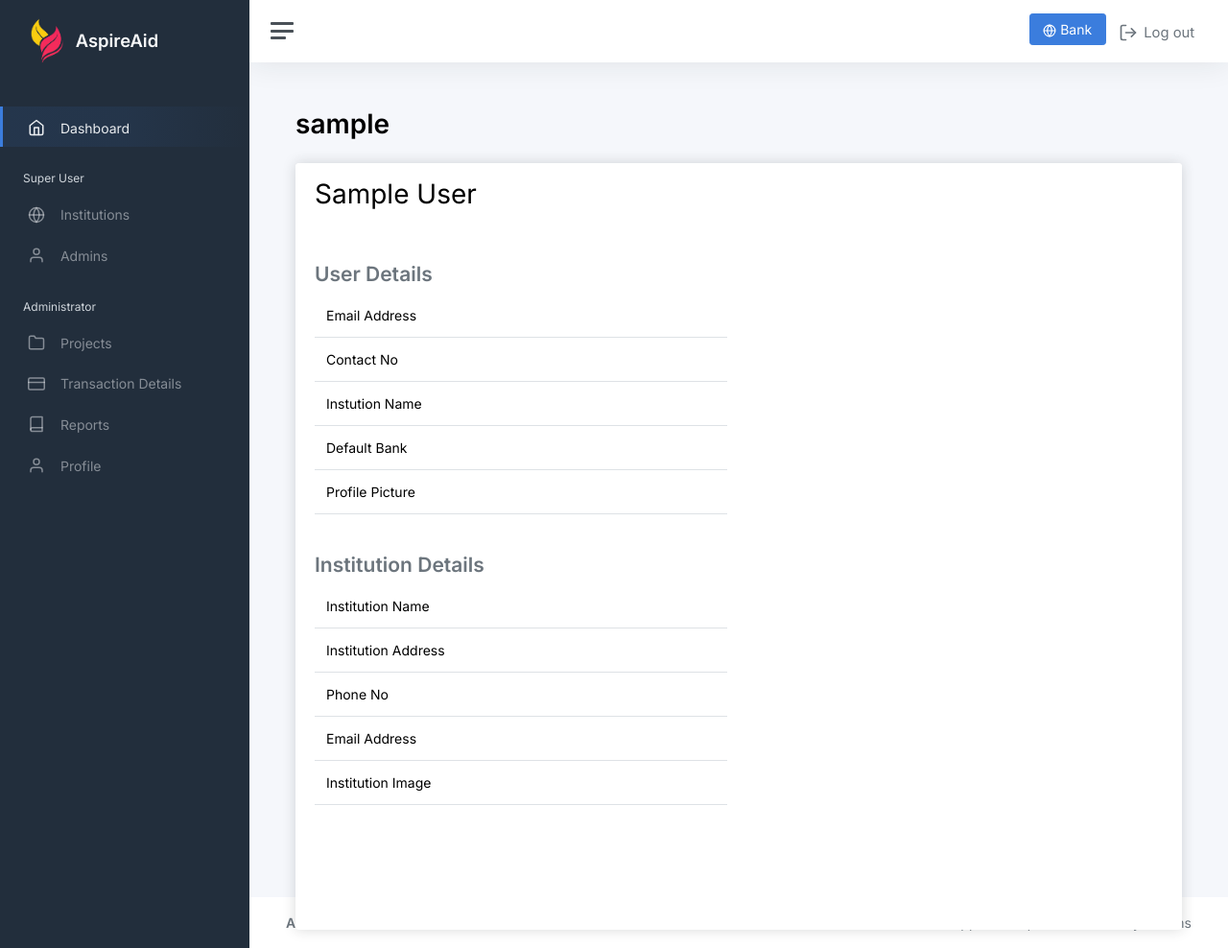
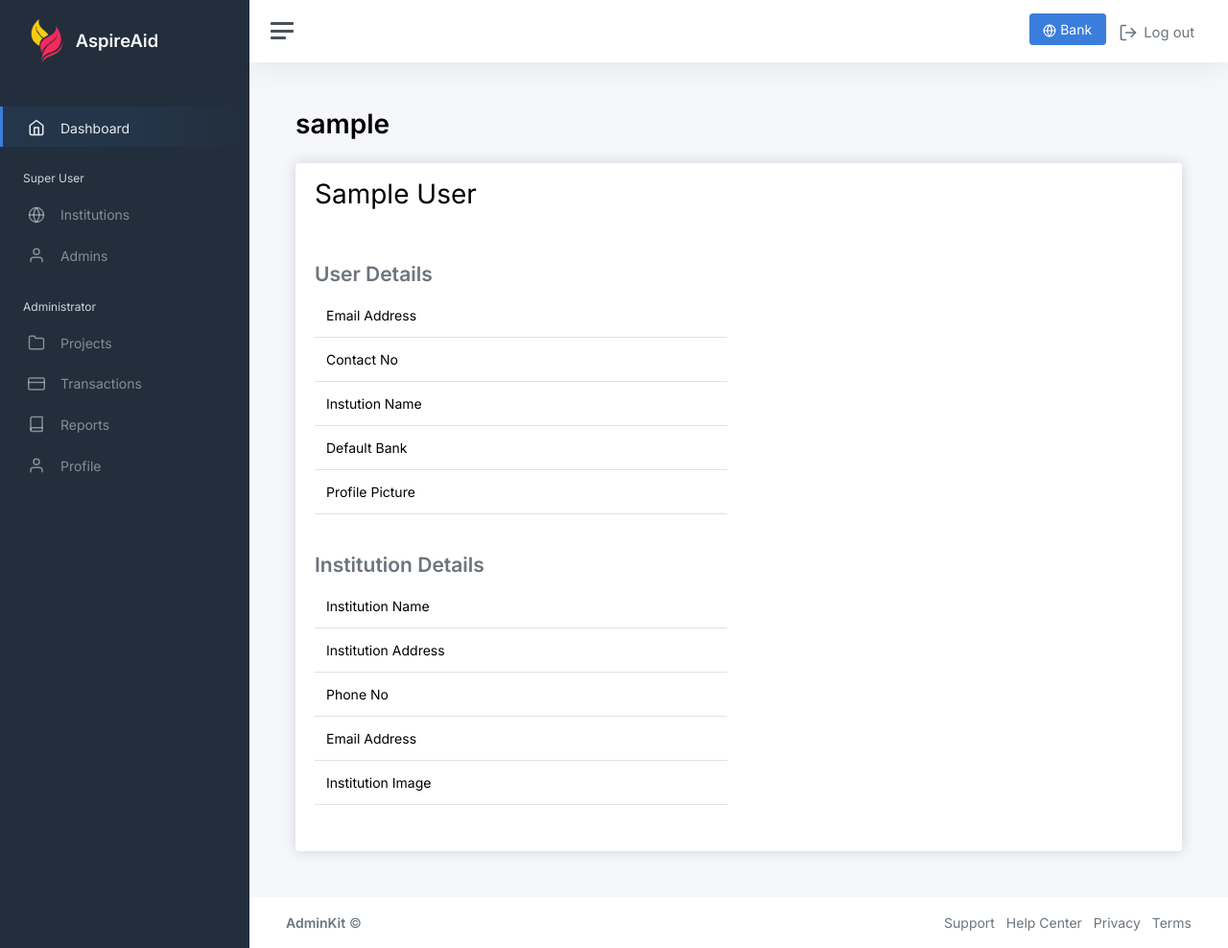
Before and after one commit to anoopksurendran1112/AspireAid, a Django app: page /administrator/profile/ in a window 1280 px wide. Shown: the whole page at 96% size. Run offline with Django 4.2, Linux system fonts and the light colour scheme; the visitor is signed in with stand-in values (Sample User, id 1); some libraries are stand-ins or nearby versions.

Commit message:
Minor update

```diff
--- a/adminModule/templates/admin-dashboard.html
+++ b/adminModule/templates/admin-dashboard.html
@@ -127,7 +127,7 @@
 					<li class="sidebar-item">
 						<a class="sidebar-link" href="/administrator/all-transactions/">
                             <i class="align-middle" data-feather="credit-card"></i>
-                            <span class="align-middle">Transaction Details</span>
+                            <span class="align-middle">Transactions</span>
                         </a>
 					</li>
 					<li class="sidebar-item">
--- a/adminModule/templates/admin-profile.html
+++ b/adminModule/templates/admin-profile.html
@@ -5,14 +5,12 @@
     <div class="row">
         <div class="col-12 ">
             <h1 class="mb-4"><strong>{{admin.username}}</strong></h1>
-            <div class="card h-100 data-card">
+            <div class="card data-card">
                 <div class="card-header ">
                     <h1 class="mb-3">{{admin.first_name}} {{admin.last_name}}</h1>
                 </div>
                 <div class="card-body table-responsive pb-0">
 
-
-<!--                    Content Here.......          -->
                     <div class="row mb-2">
                         <div class="col-6 mb-3">
                             <h3 class="text-muted"><strong>User Details</strong></h3>
@@ -67,9 +65,6 @@
                             </table>
                         </div>
                     </div>
-
-
-
                 </div>
             </div>
         </div>
```
